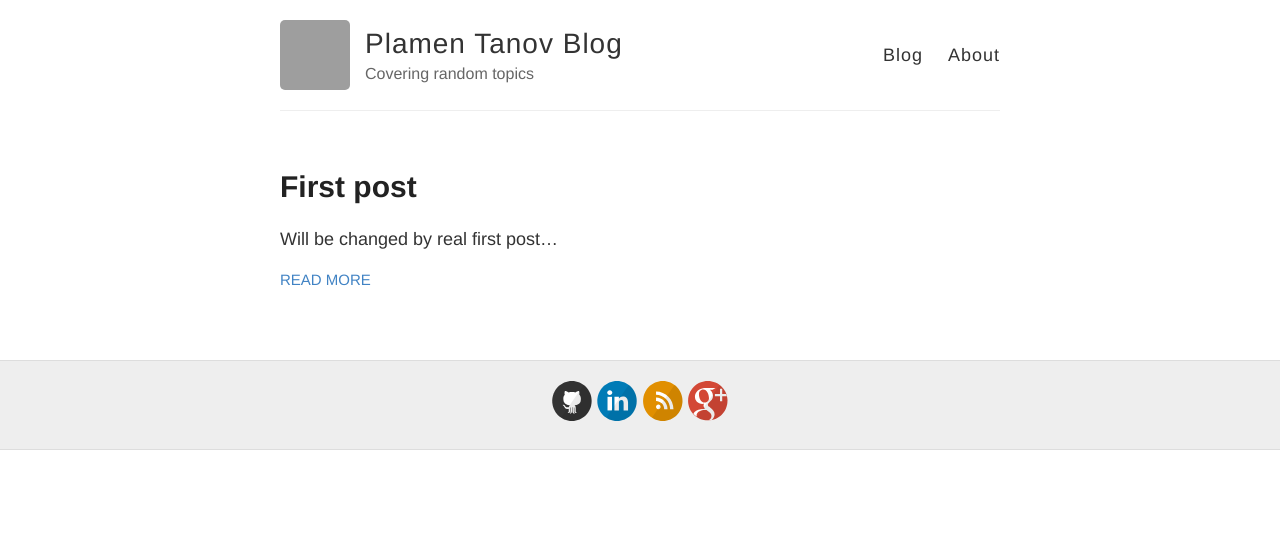
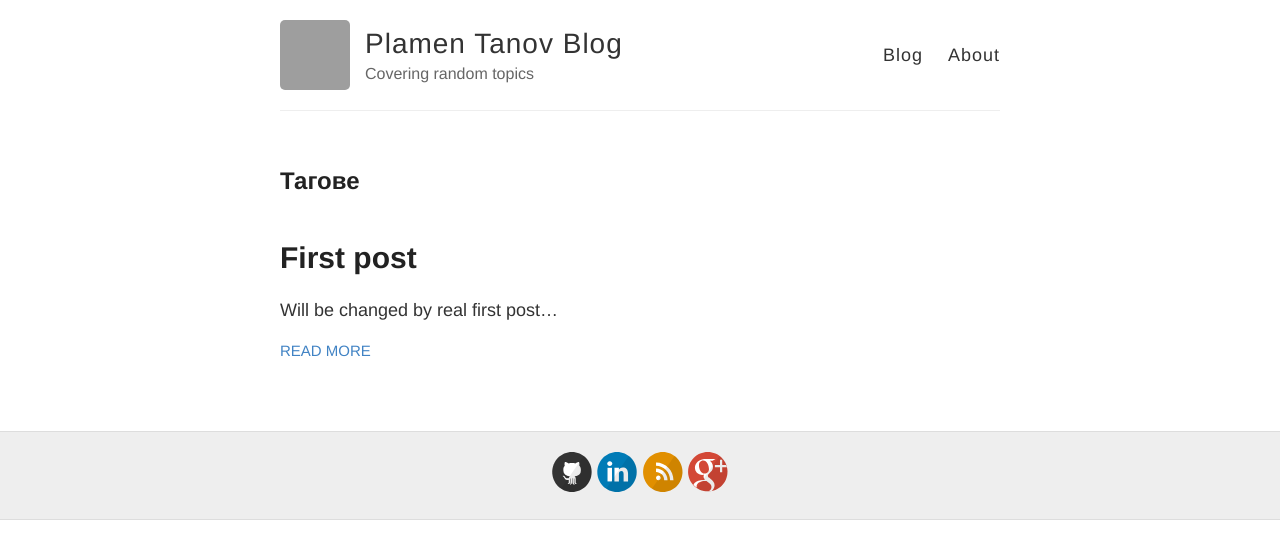
Before and after one commit to ptanov/ptanov.github.io, a Jekyll site: the page built from index.html, in a window 1280 px wide. Shown: the top 559 px of the page. Built offline with Jekyll 4.4.1, drawn with Linux system fonts in a browser that asks for light colours; grey boxes are pictures that could not be loaded.

Commit message:
Added support for tags using http://longqian.me/2017/02/09/github-jekyll-tag/ and https://superdevresources.com/tag-cloud-jekyll/

```diff
--- a/_includes/meta.html
+++ b/_includes/meta.html
@@ -11,6 +11,9 @@
     <meta property="og:description" content="{{ site.description }}" />
     {% endif %}
     <meta name="author" content="{{ site.author }}" />
+    {% if page.tags %}
+    <meta name="keywords" content="{{ page.tags | join:',' }}" />
+    {% endif %}
 
     {% if page.title %}
     <meta property="og:title" content="{{ page.title }}" />
--- /dev/null
+++ b/_includes/tags-collect.html
@@ -0,0 +1,18 @@
+{% assign rawtags = "" %}
+{% for post in site.posts %}
+  {% assign ttags = post.tags | join:'|' | append:'|' %}
+  {% assign rawtags = rawtags | append:ttags %}
+{% endfor %}
+{% assign rawtags = rawtags | split:'|' | sort %}
+
+{% assign site.tags = "" %}
+{% for tag in rawtags %}
+  {% if tag != "" %}
+    {% if tags == "" %}
+      {% assign tags = tag | split:'|' %}
+    {% endif %}
+    {% unless tags contains tag %}
+      {% assign tags = tags | join:'|' | append:'|' | append:tag | split:'|' %}
+    {% endunless %}
+  {% endif %}
+{% endfor %}
--- /dev/null
+++ b/_includes/tags-display.html
@@ -0,0 +1,12 @@
+<h2>Тагове</h2>
+{% capture temptags %}
+  {% for tag in site.tags %}
+    {{ tag[1].size | plus: 1000 }}#{{ tag[0] }}#{{ tag[1].size }}
+  {% endfor %}
+{% endcapture %}
+{% assign sortedtemptags = temptags | split:' ' | sort | reverse %}
+{% for temptag in sortedtemptags %}
+  {% assign tagitems = temptag | split: '#' %}
+  {% capture tagname %}{{ tagitems[1] }}{% endcapture %}
+  <a href="/tag/{{ tagname }}"><code class="highligher-rouge" style="font-size: {{ tagitems | last |  times: 4 | plus: 80  }}%"><nobr>{{ tagname }}({{  tagitems | last  }})</nobr></code></a>
+{% endfor %}
--- a/_layouts/default.html
+++ b/_layouts/default.html
@@ -2,6 +2,9 @@
 <html>
   <head>
     <title>{% if page.title %}{{ page.title }} – {% endif %}{{ site.name }} – {{ site.description }}</title>
+    {% if site.tags != "" %}
+      {% include tags-collect.html %}
+    {% endif %}
 
     {% include meta.html %}
 
--- a/_layouts/post.html
+++ b/_layouts/post.html
@@ -4,6 +4,12 @@ layout: default
 
 <article class="post">
   <h1>{{ page.title }}</h1>
+  <span>[
+    {% for tag in page.tags %}
+      {% capture tag_name %}{{ tag }}{% endcapture %}
+      <a href="/tag/{{ tag_name }}"><code class="highligher-rouge"><nobr>{{ tag_name }}</nobr></code>&nbsp;</a>
+    {% endfor %}
+  ]</span>
 
   <div class="entry">
     {{ content }}
--- a/index.html
+++ b/index.html
@@ -1,6 +1,7 @@
 ---
 layout: default
 ---
+{% include tags-display.html %}
 
 <div class="posts">
   {% for post in site.posts %}
```
Also changed, not shown: _layouts/tagpage.html (added, +14 -0 lines).
